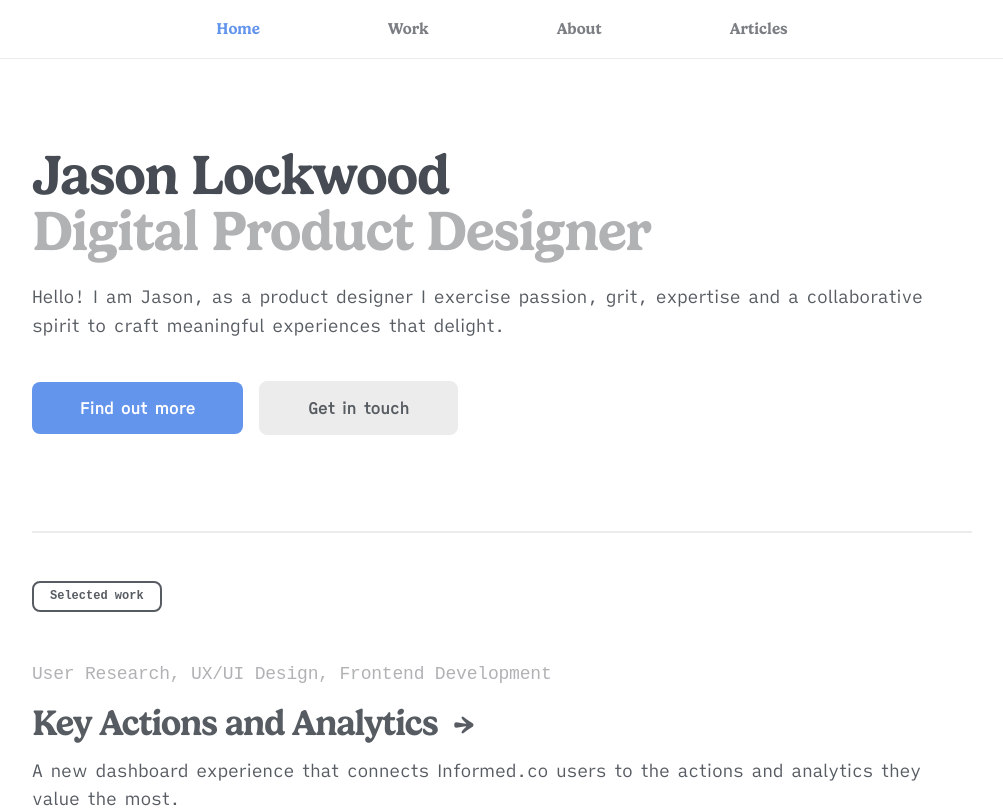
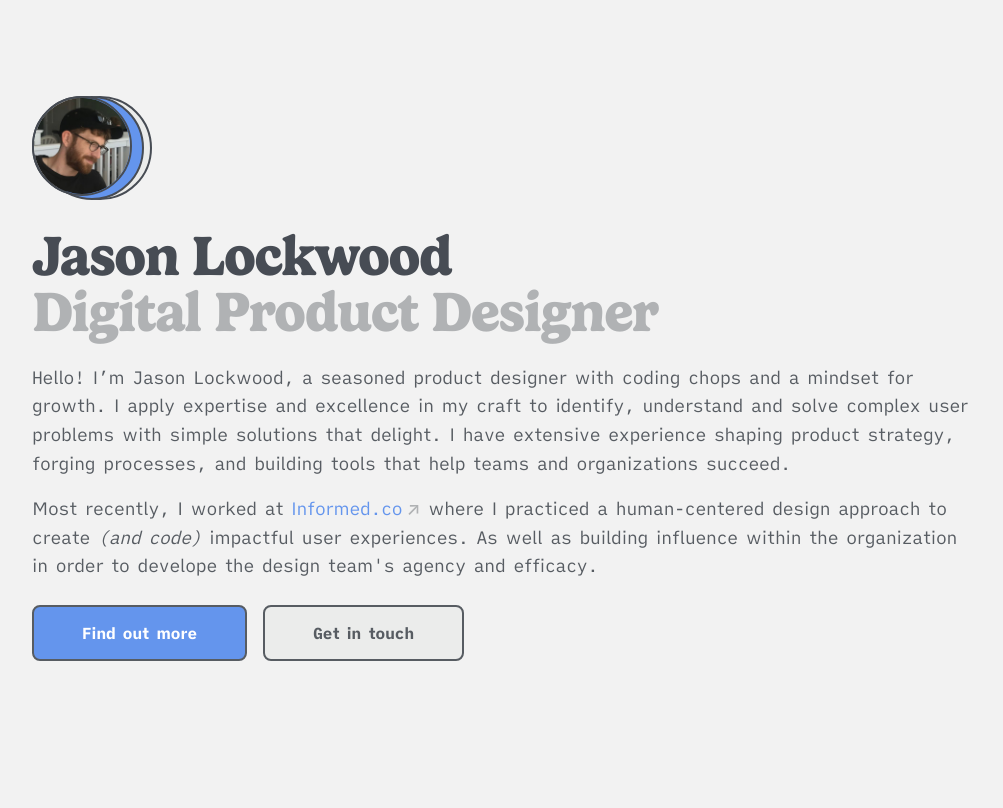
Before and after one commit to jasonlockwood/jasonlockwood.design, a Next.js app: page / in a window 1280 px wide. Shown: the top 808 px of the page, without its empty margins (138-1141 px from the left). Built offline with nearby package versions, Linux system fonts and the light colour scheme.

Commit message:
Soft release
Split off master to create a soft release version.

```diff
--- a/components/button.js
+++ b/components/button.js
@@ -8,6 +8,7 @@ const Button = styled.button`
   font-family: "IA Writer Quattro S";
   font-size: ${theme.fontSizes[1]};
   font-weight: ${theme.fontWeights.bold};
+  border: 2px solid ${theme.light.colors.shade_80};
   ${(props) =>
     props.primary &&
     `
@@ -18,7 +19,6 @@ const Button = styled.button`
     props.secondary &&
     `
     background-color: ${props.theme.light.colors.shade_10};
-    border: 1px solid ${props.theme.light.colors.shade_10};
   `}
   border-radius: ${theme.borderRadius.standard};
   cursor: pointer;
--- a/components/footer.js
+++ b/components/footer.js
@@ -43,7 +43,7 @@ const flex = styled.div`
 
 const Footer = () => (
   <Wrapper>
-    <Space extra />
+    <Space />
     <flex className="pr-8">
     <a
         href="mailto:hello@jasonlockwood.design?subject=Reaching out from your website"
@@ -72,7 +72,7 @@ const Footer = () => (
       </a><span className="outlink">↗</span>
       <Space y8/>
     </flex>
-    <Space extra/>
+    <Space/>
   </Wrapper>
 );
 
--- a/components/hero.js
+++ b/components/hero.js
@@ -20,15 +20,16 @@ const Hero = styled.div`
     display: inline-flex;
   }
 
-  img {
-    border-radius: 100%;
-  }
 
   .border {
-    border-radius: 100%;
-    border: 2px solid ${theme.light.colors.shade_90};
     display: inline-flex;
     position: relative;
+
+    img{
+      border: 2px solid ${theme.light.colors.shade_90} !important;
+      border-radius: 100%;
+      z-index: 1;
+    }
 
     &:before,
     &:after {
@@ -37,38 +38,36 @@ const Hero = styled.div`
       transition: transform 0.2s ease-in-out;
     }
 
-    &:before {
-      height: 92px;
-      width: 92px;
+    &:after {
+      height: 100px;
+      width: 100px;
       background: ${theme.light.colors.primary};
       border: 2px solid ${theme.light.colors.shade_90};
       border-radius: 100%;
-      left: 6px;
-      top: -2px;
+      left: 8px;
       position: absolute;
-      z-index: -1;
+      z-index: 0;
       transform: translateX(0);
     }
 
-    &:after {
-      height: 92px;
-      width: 92px;
+    &:before {
+      height: 100px;
+      width: 100px;
       background: ${theme.light.colors.shade_10};
       border: 2px solid ${theme.light.colors.shade_90};
       border-radius: 100%;
-      left: 14px;
-      top: -2px;
+      left: 16px;
       position: absolute;
-      z-index: -2;
+      z-index: 0;
       transform: translateX(0);
     }
 
-    &:hover:before {
+    &:hover:after {
       transform: translateX(8px);
       background: ${theme.light.colors.primary_hover};
     }
 
-    &:hover:after {
+    &:hover:before {
       transform: translateX(16px);
       background: ${theme.light.colors.background};
     }
@@ -79,23 +78,31 @@ const HeroComponent = () => (
   <Hero>
     <Space extra />
     <Space extra />
-    {/* <div className="border">
+    <div className="border">
       <Image
         src="/images/me.jpg"
         alt="My ugly mug"
-        width={88}
-        height={88}
+        width={96}
+        height={96}
         priority="true"
+        placeholder="blur"
       />
-    </div> */}
+    </div>
+    <Space standard/>
     <h1>Jason Lockwood</h1>
     <h1 className="muted">Digital Product Designer</h1>
     <Space standard />
     <div>
       <p>
-        Hello! I am Jason, as a product designer I exercise passion, grit, expertise and a collaborative spirit to craft meaningful experiences that delight.</p>
+        <strong>Hello!</strong> I’m Jason Lockwood, a seasoned product designer with coding chops
+        and a mindset for growth. I apply expertise and excellence in my craft
+        to identify, understand and solve complex user problems with simple
+        solutions that delight. I have extensive experience shaping product
+        strategy, forging processes, and building tools that help teams and
+        organizations succeed.
         <Space tiny/>
-        {/* <p>Most recently, I worked at{" "}
+
+        Most recently, I worked at{" "}
         <a
           target="_blank"
           href="http://www.informed.co"
@@ -104,16 +111,19 @@ const HeroComponent = () => (
           Informed.co
         </a>
         <span className="outlink">↗</span>{" "}
-        where I practiced a human-centered approach to design (and code) impactful user experiences, created the brand identity, and institutionalized a design system that improved consistency and results.
-      </p> */}
+        where I practiced a human-centered design approach to create <i>(and code)</i> impactful user experiences. As well as building influence within the organization in order to develope the design team's agency and efficacy.
 
-      <p></p>
+
+        {/* I exercised agency over design strategy in order to develope the effectiveness of the Informed product experiences. This meant identifying gaps and building levers within the organization to improve the design team's efficacy. */}
+      </p>
     </div>
 
     <Space standard />
     <Link href="/about">
       <a>
-        <Button primary className="mb-4 sm:mb-0">Find out more</Button>
+        <Button primary className="mb-4 sm:mb-0">
+          Find out more
+        </Button>
       </a>
     </Link>
 
@@ -130,7 +140,7 @@ const HeroComponent = () => (
 
     <Space extra />
     <Space extra />
-  </Hero>
+    </Hero>
 );
 
 export default HeroComponent;
--- a/components/layout.js
+++ b/components/layout.js
@@ -21,7 +21,7 @@ export default function Layout({ children }) {
   return (
     <>
       <Wrapper>
-        <Navbar />
+        {/* <Navbar /> */}
 
         <Main className="px-4 lg:px-0">{children}</Main>
 
--- a/pages/index.js
+++ b/pages/index.js
@@ -10,7 +10,7 @@ export default function Home() {
     <Layout>
       <Hero />
 
-      <hr />
+      {/* <hr />
       <Space extra />
       <div id="Work"></div>
       <Label>Selected work</Label>
@@ -82,49 +82,11 @@ export default function Home() {
             description="How I helped Appeagle; a growing startup company, transform into Informed.co. The most trusted and essential product for third party businesses on Amazon. "
           />
         </a>
-      </Link>
-
-      <Space extra />
-      <Space extra />
-
-      {/* <hr />
-      <Space extra />
-      <Label>Articles</Label>
-      <Space extra />
-
-      <Link href="/">
-        <a>
-          <BumpLink
-            title="Design System"
-            description="How I helped Appeagle; a growing startup company, transform into Informed.co. The most trusted and essential product for third party businesses on Amazon. "
-          />
-        </a>
-      </Link>
-
-      <Space extra />
-
-      <Link href="/">
-        <a>
-          <BumpLink
-            title="The Next.js & Vercel Experience"
-            description="How I helped Appeagle; a growing startup company, transform into Informed.co. The most trusted and essential product for third party businesses on Amazon. "
-          />
-        </a>
-      </Link>
-
-      <Space extra />
-
-      <Link href="/">
-        <a>
-          <BumpLink
-            title="Keeping it simple"
-            description="How I helped Appeagle; a growing startup company, transform into Informed.co. The most trusted and essential product for third party businesses on Amazon. "
-          />
-        </a>
       </Link> */}
 
       <Space extra />
-      <Space extra />
+      <Space extra/>
+
     </Layout>
   );
 }
--- a/public/fonts/fonts.css
+++ b/public/fonts/fonts.css
@@ -5,7 +5,20 @@
   }
 
   @font-face {
+     font-family: "Gelica-Bold";
+     src: url('Gelica-Bold.woff2') format('woff2'),
+          url('Gelica-Bold.woff') format('woff');
+   }
+
+  @font-face {
     font-family: "iA Writer Quattro S";
     src: url('iAWriterQuattroS-Regular.woff') format('woff'),
          url('iAWriterQuattroS-Regular.woff2') format('woff2');
+         font-weight: normal;
   }
+
+  @font-face {
+     font-family: "iA Writer Quattro S";
+     src: url('iAWriterQuattroS-Bold.woff') format('woff');
+     font-weight:700;
+   }
--- a/styles/global.js
+++ b/styles/global.js
@@ -7,11 +7,12 @@ const GlobalStyle = createGlobalStyle`
 
 html,
 body {
-  font-family: "Gelica-SemiBold", -apple-system, BlinkMacSystemFont, Segoe UI, Roboto, Oxygen, Ubuntu,
+  font-family: "Gelica-Bold", -apple-system, BlinkMacSystemFont, Segoe UI, Roboto, Oxygen, Ubuntu,
     Cantarell, Fira Sans, Droid Sans, Helvetica Neue, sans-serif;
   line-height: ${theme.lineHeights.body};
   width: 100%;
   height: 100%;
+  background: #F2F2F2;
 
 }
 
@@ -25,6 +26,8 @@ body {
   text-decoration: none;
   text-rendering: optimizelegibility;
   appearance: none;
+
+
 
   ::selection {
     background-color: ${theme.light.colors.primary};
@@ -62,7 +65,7 @@ p, li{
 }
 
 h1 {
-    font-size: ${theme.fontSizes[4]};
+    font-size: ${theme.fontSizes[6]};
 
     @media ${theme.breakpoint.sm}{
       font-size: ${theme.fontSizes[6]};
@@ -78,7 +81,7 @@ h1 {
 }
 
 h2 {
-    font-size: ${theme.fontSizes[3]};
+    font-size: ${theme.fontSizes[4]};
 
     @media ${theme.breakpoint.sm}{
       font-size: ${theme.fontSizes[5]};
```
Also changed, not shown: pages/about.js (+9 -17 lines), public/fonts/Gelica-Bold.woff (added), public/fonts/Gelica-Bold.woff2 (added).
